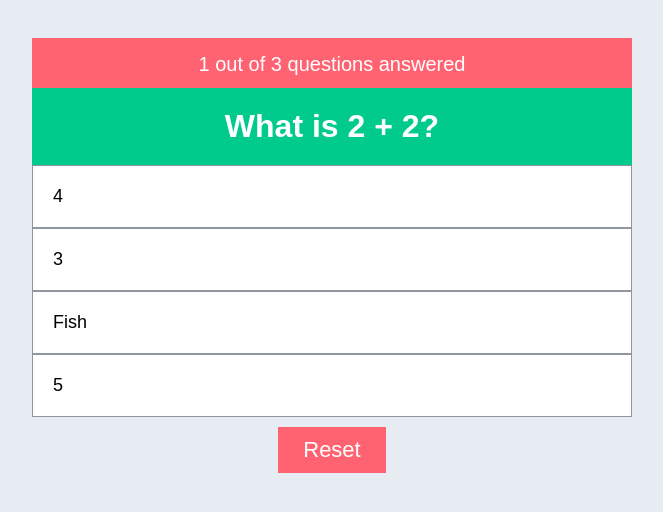
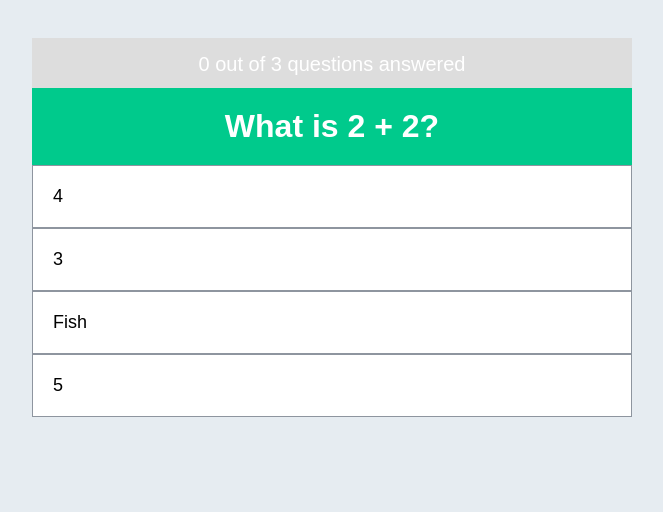
Before and after one commit to EslamKamel89/quiz_vue, a Vue app: page / in a window 1280 px wide. Shown: the top 512 px of the page, without its empty margins (308-971 px from the left). Built offline with nearby package versions, Linux system fonts and the light colour scheme; the HTML template or start-up script is replaced by a standard one.

Commit message:
feat: add transitions for question display and progress tracking in quiz application

```diff
--- a/src/App.vue
+++ b/src/App.vue
@@ -1,5 +1,6 @@
 <template>
   <div class="ctr">
+    <transition name="fade" mode="out-in">
       <QuestionsComp
         v-if="questionsAnswered < questions.length"
         :questions
@@ -7,7 +8,15 @@
         @question-answered-event="handleQuestionAnswered"
       />
       <ResultComp v-else :questionsAnswered :totalCorrect :results />
-    <button type="button" class="reset-btn" @click="reset">Reset</button>
+    </transition>
+    <button
+      v-if="questionsAnswered == questions.length"
+      type="button"
+      class="reset-btn"
+      @click="reset"
+    >
+      Reset
+    </button>
   </div>
 </template>
 
--- a/src/components/QuestionsComp.vue
+++ b/src/components/QuestionsComp.vue
@@ -1,9 +1,17 @@
 <template>
   <div class="questions-ctr">
     <div class="progress">
-      <div class="bar"></div>
-      <div class="status">1 out of 3 questions answered</div>
+      <div
+        class="bar"
+        :style="{
+          width: `${(questionsAnswered / questions.length) * 100}%`,
+        }"
+      ></div>
+      <div class="status">
+        {{ questionsAnswered }} out of {{ questions.length }} questions answered
       </div>
+    </div>
+    <transition-group name="fade">
       <div
         class="single-question"
         v-for="(question, qi) in questions"
@@ -22,6 +30,7 @@
           </div>
         </div>
       </div>
+    </transition-group>
   </div>
 </template>
 
```
Lines whose indentation alone changed are shown as unchanged.
